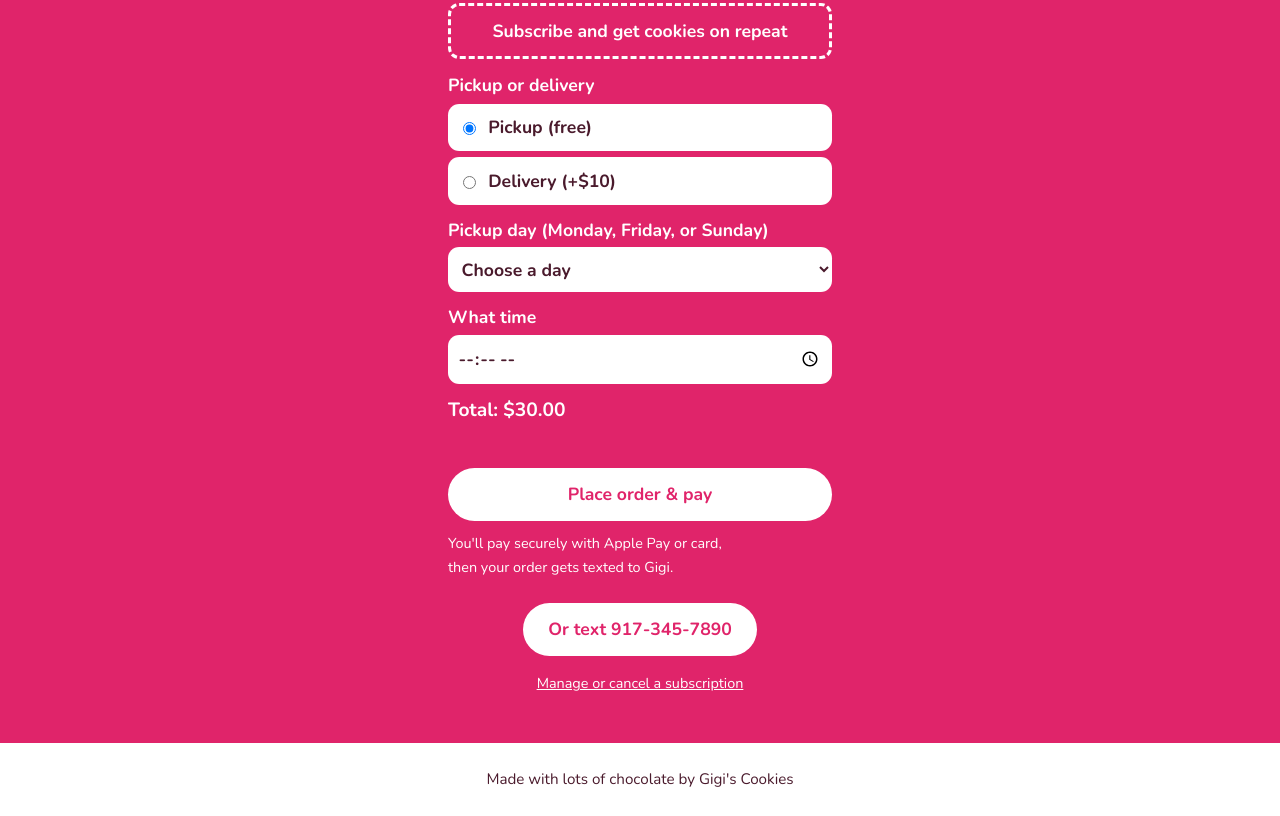
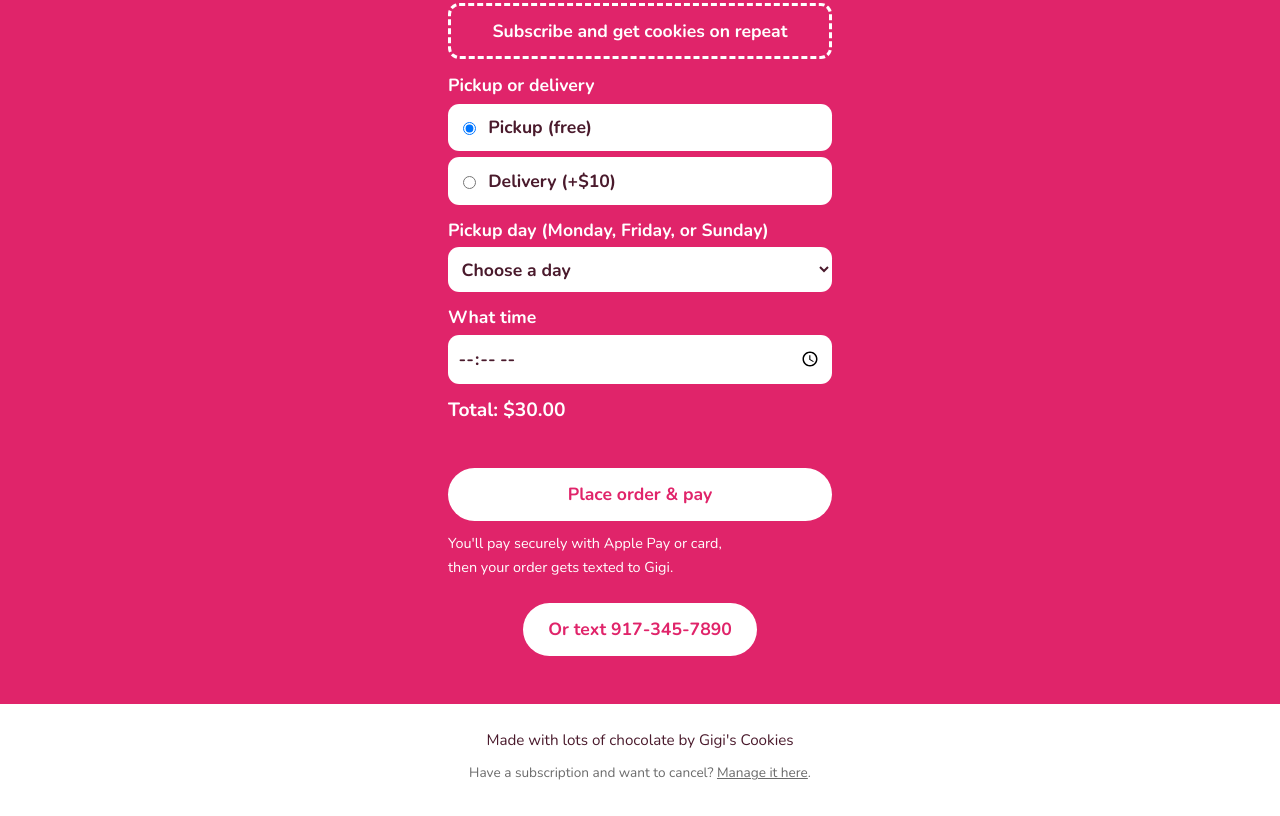
Before and after one commit to gigiscookies/gigis-cookies, a plain HTML site: page index.html in a window 1280 px wide. Shown: the part 1897-2713 px from the top of the page. Drawn offline with nearby package versions, Linux system fonts and the light colour scheme.

Commit message:
Move the cancel-subscription link to grey text in the footer

```diff
--- a/index.html
+++ b/index.html
@@ -81,7 +81,8 @@ footer { text-align: center; padding: 1.5rem; font-size: .95rem; }
 .oform button.osub { display: block; width: 100%; background: transparent; color: #fff; border: 3px dashed #fff; border-radius: .7rem; padding: .7rem; text-align: center; font: inherit; font-weight: 700; cursor: pointer; }
 .oform button.osub[aria-pressed="true"] { background: #fff; color: var(--hot); border-style: solid; }
 .oform button.osub:focus-visible { outline: 3px solid #fff; outline-offset: 2px; }
-.omanage { display: block; margin-top: 1rem; color: #fff; font-size: .9rem; }
+.omanage { margin: .6rem 0 0; color: #6b6b6b; font-size: .85rem; }
+.omanage a { color: inherit; }
 
 /* "Text Gigi my order" box, shown after the customer comes back from paying */
 .opaid { background: #fff; color: var(--ink); border-radius: 1.5rem; padding: 1.25rem; text-align: center; }
@@ -173,13 +174,14 @@ footer { text-align: center; padding: 1.5rem; font-size: .95rem; }
       <p class="onote">You'll pay securely with Apple Pay or card, then your order gets texted to Gigi.</p>
     </form>
     <!-- Gigi's number. The script reads it from this link, so this is the only place to change it. -->
-    <a id="otext" class="btn" href="sms:+19173457890">Or text 917-345-7890</a>
-    <!-- Shown once MANAGE_LINK in the script is filled in. -->
-    <a id="omanage" class="omanage" href="#" hidden>Manage or cancel a subscription</a>
-  </div>
+    <a id="otext" class="btn" href="sms:+19173457890">Or text 917-345-7890</a>  </div>
 </section>
 </main>
-<footer>Made with lots of chocolate by Gigi's Cookies</footer>
+<footer>
+  Made with lots of chocolate by Gigi's Cookies
+  <!-- Shown once MANAGE_LINK in the script is filled in. -->
+  <p class="omanage" id="omanagewrap" hidden>Have a subscription and want to cancel? <a id="omanage" href="#">Manage it here</a>.</p>
+</footer>
 <script>
 (function () {
   // ---- Settings ----
@@ -359,7 +361,7 @@ footer { text-align: center; padding: 1.5rem; font-size: .95rem; }
     var days = isDelivery() ? "Monday or Friday, 9 AM to 2 PM" : "Monday, Friday, or Sunday";
     byId("odlab").textContent = (repeat ? "First " + what : what.charAt(0).toUpperCase() + what.slice(1)) + " day (" + days + ")";
     byId("ofreqnote").textContent = "Your cookies repeat " + repeatText() + ", on the same weekday and time as your first " + what +
-      ". Your card is charged today and then " + repeatText() + ". To skip or pause, text Gigi. You can cancel anytime with the link at the bottom of this form.";
+      ". Your card is charged today and then " + repeatText() + ". To skip or pause, text Gigi. You can cancel anytime with the link at the bottom of this page.";
     byId("osubmit").textContent = repeat ? "Subscribe & pay" : "Place order & pay";
     showTotal();
   }
@@ -464,7 +466,7 @@ footer { text-align: center; padding: 1.5rem; font-size: .95rem; }
     showError("");
     applyFrequency();
   };
-  if (MANAGE_LINK) { byId("omanage").href = MANAGE_LINK; byId("omanage").hidden = false; }
+  if (MANAGE_LINK) { byId("omanage").href = MANAGE_LINK; byId("omanagewrap").hidden = false; }
 
   showPendingOrder();
   buildSizeButtons();
```
Also changed, not shown: README.md.
